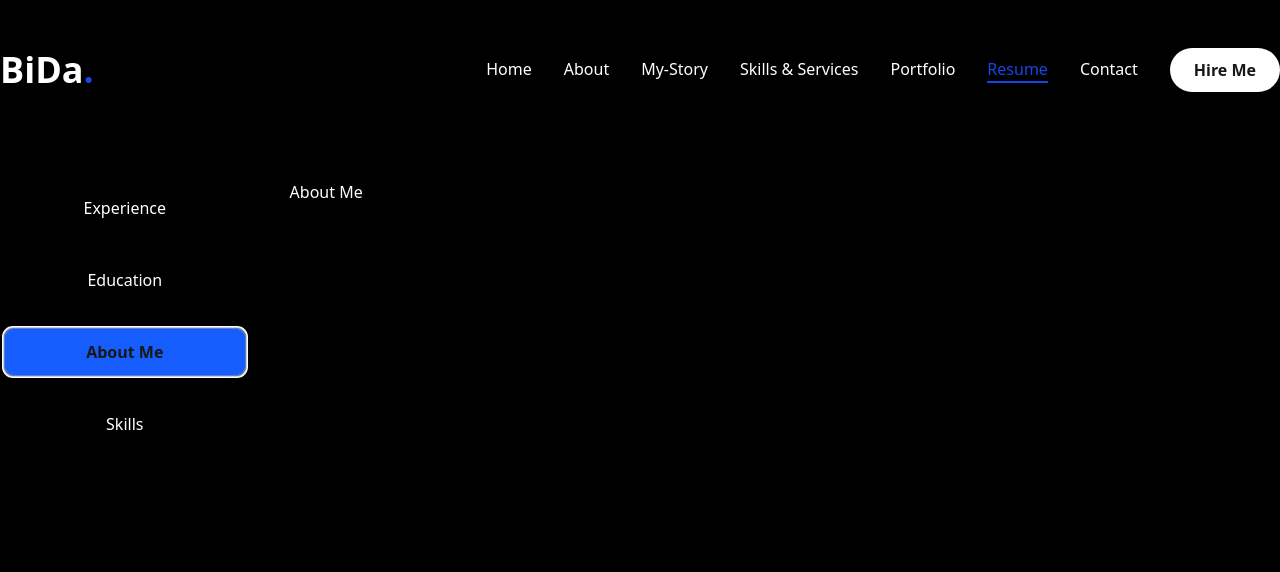
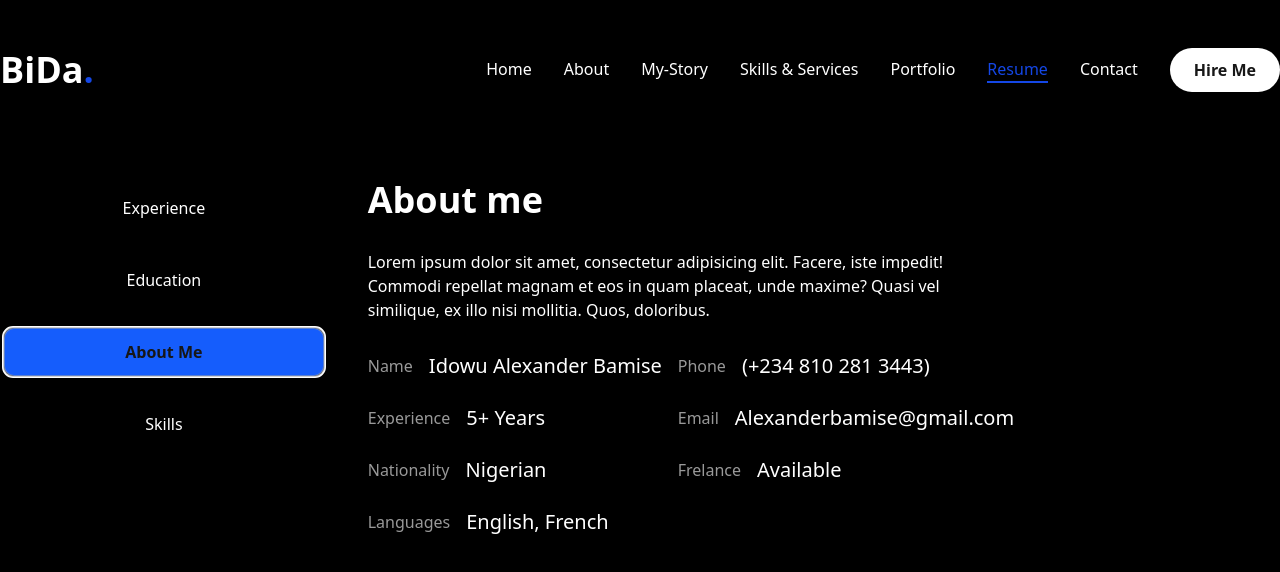
Before and after one commit to Bida3443/Bida-dev, a Next.js app: page /resume in a window 1280 px wide. Both pictures are taken after a click on the tab "About Me". Shown: the top 572 px of the page. Built offline with nearby package versions, Linux system fonts and the light colour scheme.

Commit message:
My Porfolio

```diff
--- a/app/resume/page.tsx
+++ b/app/resume/page.tsx
@@ -202,7 +202,20 @@
                                 </ScrollArea>
                             </div>
                         </TabsContent>
-                        <TabsContent value="About Me" className="w-full">About Me</TabsContent>
+                        <TabsContent value="About Me" className="w-full text-center lg:text-left">
+                            <div className="flex flex-col gap-7.5">
+                                <h3 className="text-4xl font-bold">{about.title}</h3>
+                                <p className="max-w-150 tetx-white/60 mx-auto lg:mx-0">{about.Description}</p>
+                                <ul  className="grid grid-cols-1 lg:grid-cols-2 gap-y-6 max-w-155 mx-auto xl:mx-0 ">
+                                    {about.info.map((item,index)=>{
+                                        return <li key={index} className="flex items-center justify-center xl:justify-start gap-4">
+                                            <span className="text-white/60">{item.fieldName}</span>
+                                            <span className="text-xl">{item.fieldValue}</span>
+                                        </li>
+                                    })}
+                                </ul>
+                            </div>
+                        </TabsContent>
                         <TabsContent value="Skills" className="w-full h-full">
                             <div className="flex flex-col gap-7.5">
                                 <div className="flex flex-col gap-7.5 text-center lg:text-left">
@@ -233,27 +246,6 @@
                 </Tabs>
 
 
- {/* <Tabs defaultValue="experience" className="w-full">
-  <div className="flex flex-col lg:flex-row gap-6">
-
-    <TabsList className="flex flex-col w-full lg:w-70 gap-4">
-      <TabsTrigger value="experience">Experience</TabsTrigger>
-      <TabsTrigger value="education">Education</TabsTrigger>
-      <TabsTrigger value="about">About Me</TabsTrigger>
-      <TabsTrigger value="skills">Skills</TabsTrigger>
-    </TabsList>
-
-    <div className="w-full">
-      <TabsContent value="experience">Experience</TabsContent>
-      <TabsContent value="education">Education</TabsContent>
-      <TabsContent value="about">About Me</TabsContent>
-      <TabsContent value="skills">Skills</TabsContent>
-    </div>
-
-  </div>
-</Tabs> */}
-
-
 
             </div>
         </motion.div>
```
